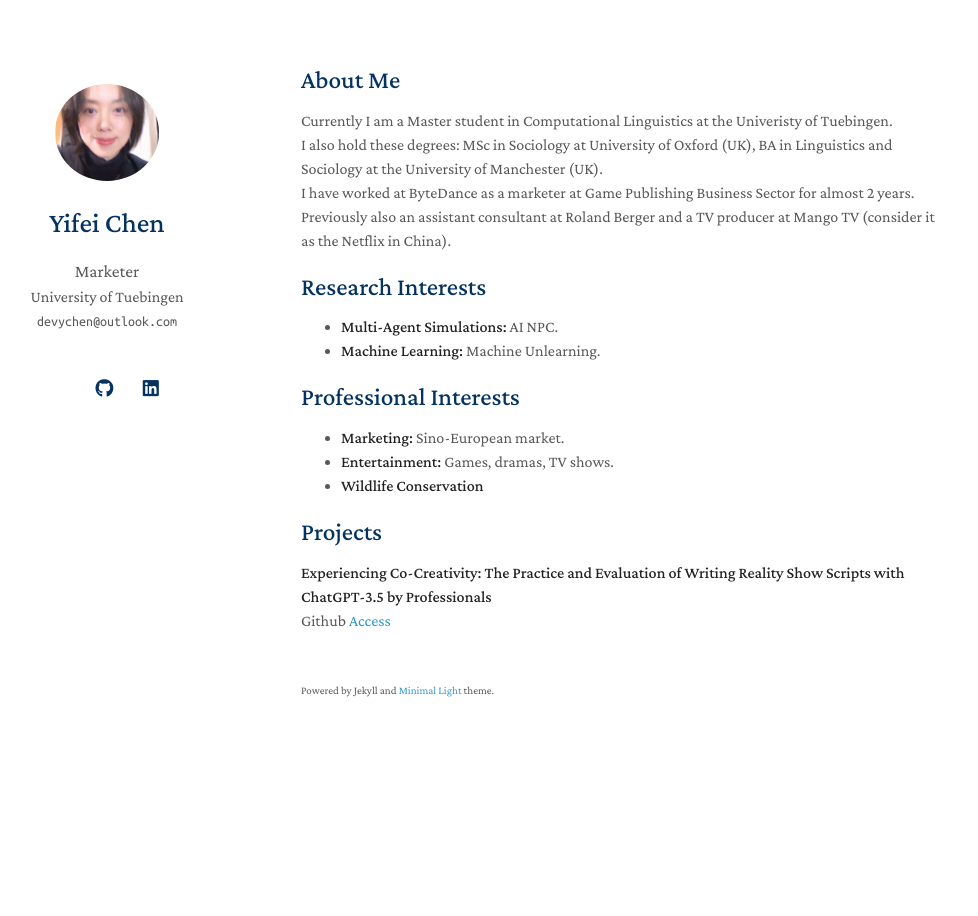
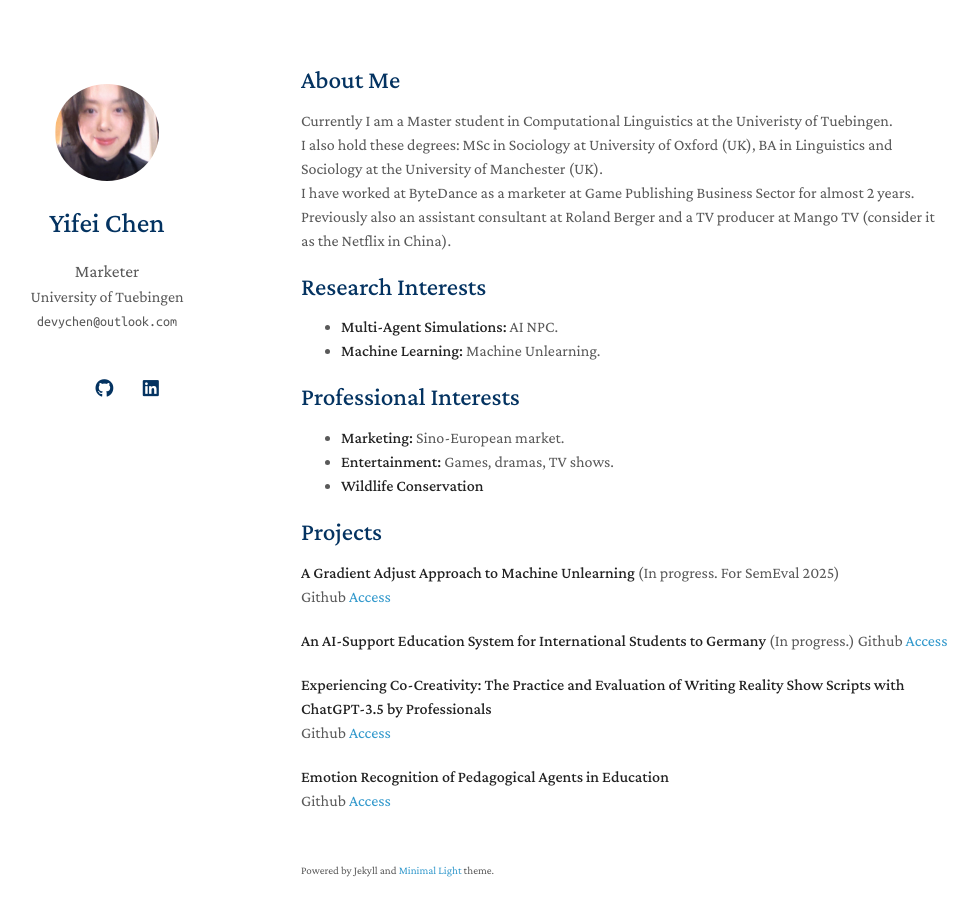
Before and after one commit to devychen/devychen.github.io, a Jekyll site: the page built from index.md, in a window 1280 px wide and 951 px high. Shown: the top 916 px of the window, without its empty margins (169-1147 px from the left). Built offline with Jekyll 4.4.1, drawn with Linux system fonts in a browser that asks for light colours; a style sheet for code colours, icons or effects is not loaded; our own code applies the rules of GitHub Pages for plain Markdown files.

Commit message:
Update index.md

```diff
--- a/index.md
+++ b/index.md
@@ -20,8 +20,18 @@ I have worked at ByteDance as a marketer at Game Publishing Business Sector for
 - **Wildlife Conservation**
 
 ## Projects
+
+**A Gradient Adjust Approach to Machine Unlearning** (In progress. For SemEval 2025)
+Github [Access](https://github.com/cicl-iscl/Machine_Unlearning)
+
+**An AI-Support Education System for International Students to Germany**   (In progress.)
+Github [Access](https://github.com/devychen/Course_AIEd_System)
+
 **Experiencing Co-Creativity: The Practice and Evaluation of Writing Reality Show Scripts with ChatGPT-3.5 by Professionals**
 Github [Access](https://github.com/devychen/Course_LLM_Implications)
+
+**Emotion Recognition of Pedagogical Agents in Education**
+Github [Access](https://github.com/devychen/Course_Pedagogical_Agents)
 
 <!--
 {% include_relative _includes/publications.md %}
```
